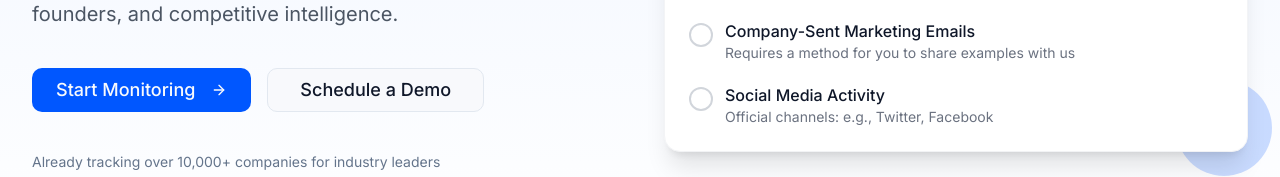
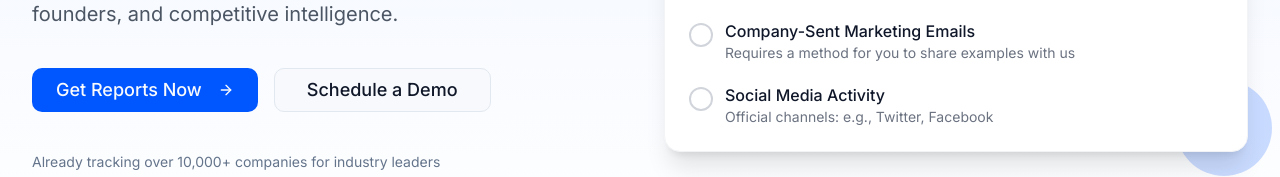
Before and after one commit to romildepala/Competitor-Analysis, a React (Vite) app: page / in a window 1280 px wide. Shown: the part 420-597 px from the top of the page. Built offline with nearby package versions, Linux system fonts and the light colour scheme.

Commit message:
Refactor: Change CTA text to "Get Reports Now"
Update all calls to action to "Get Reports Now".

```diff
--- a/src/components/CTASection.tsx
+++ b/src/components/CTASection.tsx
@@ -15,11 +15,11 @@ const CTASection = () => {
               Start Monitoring Companies Today
             </h2>
             <p className="text-xl mb-8 text-blue-100">
-              Join thousands of business leaders who use Spyer.ai to stay ahead of market changes, track competitors, and make data-driven decisions.
+              Join thousands of business leaders who use Spyer.app to stay ahead of market changes, track competitors, and make data-driven decisions.
             </p>
             <div className="flex flex-col sm:flex-row gap-4 justify-center">
               <Button size="lg" className="bg-white text-brand-blue hover:bg-gray-100 text-lg px-6">
-                Start Free Trial
+                Get Reports Now
                 <ArrowRight className="ml-2 h-5 w-5" />
               </Button>
               <Button size="lg" variant="outline" className="text-white border-white hover:bg-blue-700 text-lg">
--- a/src/components/HeroSection.tsx
+++ b/src/components/HeroSection.tsx
@@ -16,7 +16,7 @@ const HeroSection = () => {
             </p>
             <div className="flex flex-col sm:flex-row gap-4 pt-4 justify-center md:justify-start">
               <Button size="lg" className="bg-brand-blue hover:bg-brand-darkBlue text-lg px-6">
-                Start Monitoring
+                Get Reports Now
                 <ArrowRight className="ml-2 h-5 w-5" />
               </Button>
               <Button size="lg" variant="outline" className="text-lg">
```
